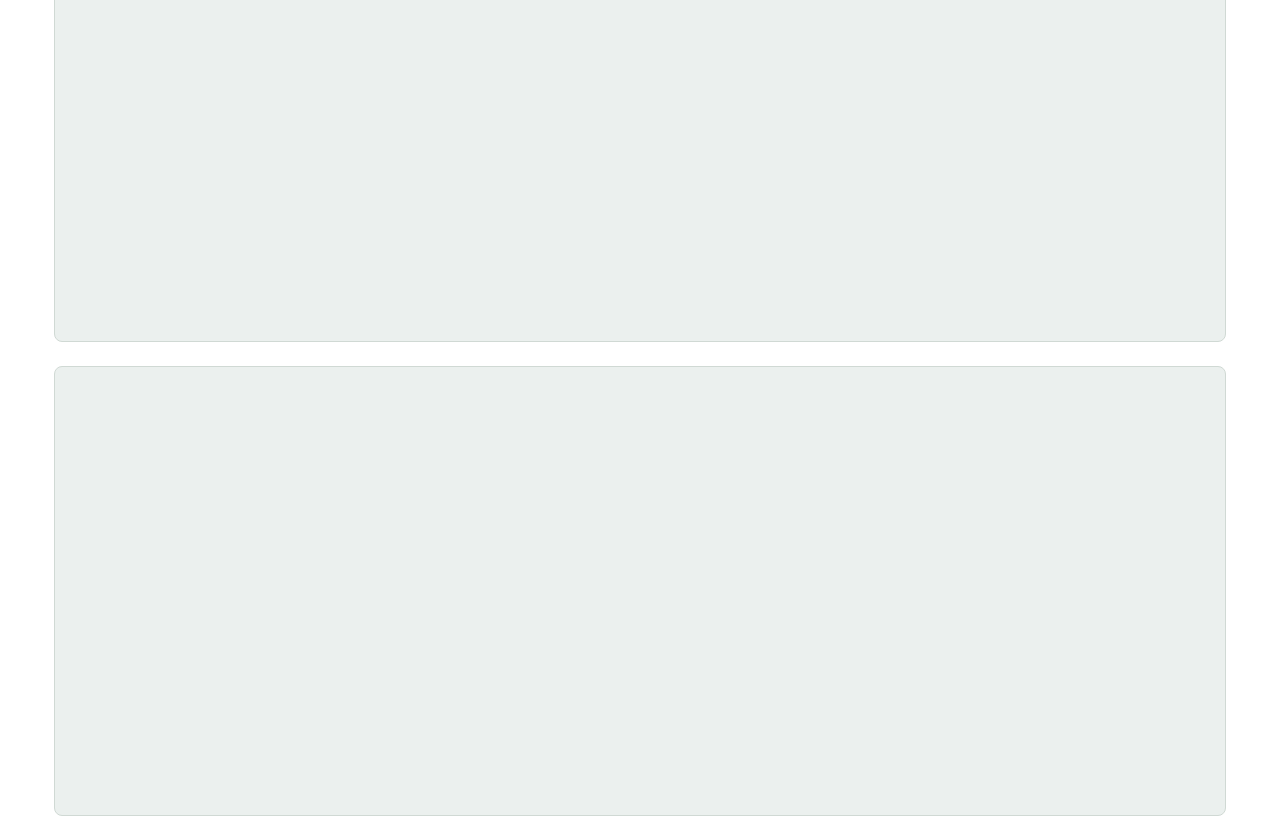
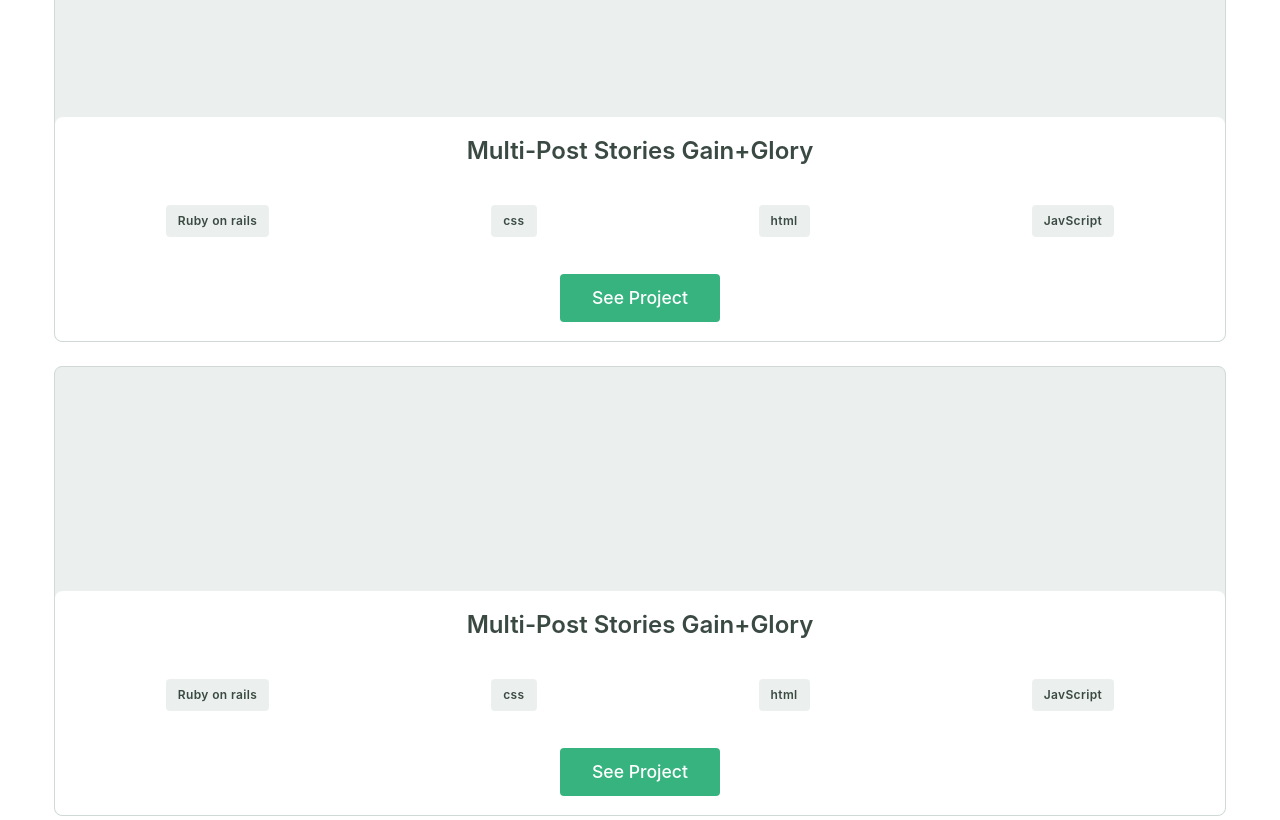
Before and after one commit to JohnDMurphy/Portfolio, a website: page index.html in a window 1280 px wide. Shown: the part 920-1740 px from the top of the page. Drawn offline with Linux system fonts and the light colour scheme; a web font is replaced by a local one.

Commit message:
Update project cards and style them

```diff
--- a/index.html
+++ b/index.html
@@ -37,13 +37,78 @@
         <section id="projects-section">
           <h2 class="titles">My recent Works</h2>
           <img id="indicator" src="./images/Indicator.png" alt="Indicator" />
-          <article class="project-card"></article>
-          <article class="project-card"></article>
-          <article class="project-card"></article>
-          <article class="project-card"></article>
-          <article class="project-card"></article>
-          <article class="project-card"></article>
-
+          <article class="project-card">
+            <span class="place-holder"
+              ><h3>Multi-Post Stories Gain+Glory</h3>
+              <p class="art-sec">
+                <span class="language">Ruby on rails</span>
+                <span class="language">css</span>
+                <span class="language">html</span>
+                <span class="language">JavScript</span>
+              </p>
+              <button class="button">See Project</button></span
+            >
+          </article>
+          <article class="project-card">
+            <span class="place-holder"
+              ><h3>Multi-Post Stories Gain+Glory</h3>
+              <p class="art-sec">
+                <span class="language">Ruby on rails</span>
+                <span class="language">css</span>
+                <span class="language">html</span>
+                <span class="language">JavScript</span>
+              </p>
+              <button class="button">See Project</button></span
+            >
+          </article>
+          <article class="project-card">
+            <span class="place-holder"
+              ><h3>Multi-Post Stories Gain+Glory</h3>
+              <p class="art-sec">
+                <span class="language">Ruby on rails</span>
+                <span class="language">css</span>
+                <span class="language">html</span>
+                <span class="language">JavScript</span>
+              </p>
+              <button class="button">See Project</button></span
+            >
+          </article>
+          <article class="project-card">
+            <span class="place-holder"
+              ><h3>Multi-Post Stories Gain+Glory</h3>
+              <p class="art-sec">
+                <span class="language">Ruby on rails</span>
+                <span class="language">css</span>
+                <span class="language">html</span>
+                <span class="language">JavScript</span>
+              </p>
+              <button class="button">See Project</button></span
+            >
+          </article>
+          <article class="project-card">
+            <span class="place-holder"
+              ><h3>Multi-Post Stories Gain+Glory</h3>
+              <p class="art-sec">
+                <span class="language">Ruby on rails</span>
+                <span class="language">css</span>
+                <span class="language">html</span>
+                <span class="language">JavScript</span>
+              </p>
+              <button class="button">See Project</button></span
+            >
+          </article>
+          <article class="project-card">
+            <span class="place-holder"
+              ><h3>Multi-Post Stories Gain+Glory</h3>
+              <p class="art-sec">
+                <span class="language">Ruby on rails</span>
+                <span class="language">css</span>
+                <span class="language">html</span>
+                <span class="language">JavScript</span>
+              </p>
+              <button class="button">See Project</button></span
+            >
+          </article>
           <h2 class="titles about-me">About me</h2>
           <p class="para">
             I can help you build a product , feature or website Look through
--- a/style.css
+++ b/style.css
@@ -90,11 +90,50 @@
 }
 
 .project-card {
+  display: flex;
+  flex-direction: column-reverse;
   width: 95%;
   height: 28rem;
   border: 1px solid #d0d9d4;
   background: #ebf0ee;
   border-radius: 8px;
+}
+
+.place-holder {
+  display: flex;
+  flex-direction: column;
+  justify-content: space-around;
+  align-items: center;
+  height: 14rem;
+  width: 100%;
+  background: #fff;
+  border-radius: 8px;
+}
+
+.art-sec {
+  width: 100%;
+  display: flex;
+  flex-direction: row;
+  justify-content: space-around;
+}
+
+.language {
+  color: #3a4a42;
+  font-weight: 600;
+  font-size: 12px;
+  line-height: 16px;
+  letter-spacing: 0.03em;
+  background: #ebf0ee;
+  border-radius: 4px;
+  padding: 8px 12px;
+}
+
+h3 {
+  font-style: normal;
+  font-weight: 600;
+  font-size: 1.5rem;
+  line-height: 32px;
+  color: #3a4a42;
 }
 
 #indicator {
```
